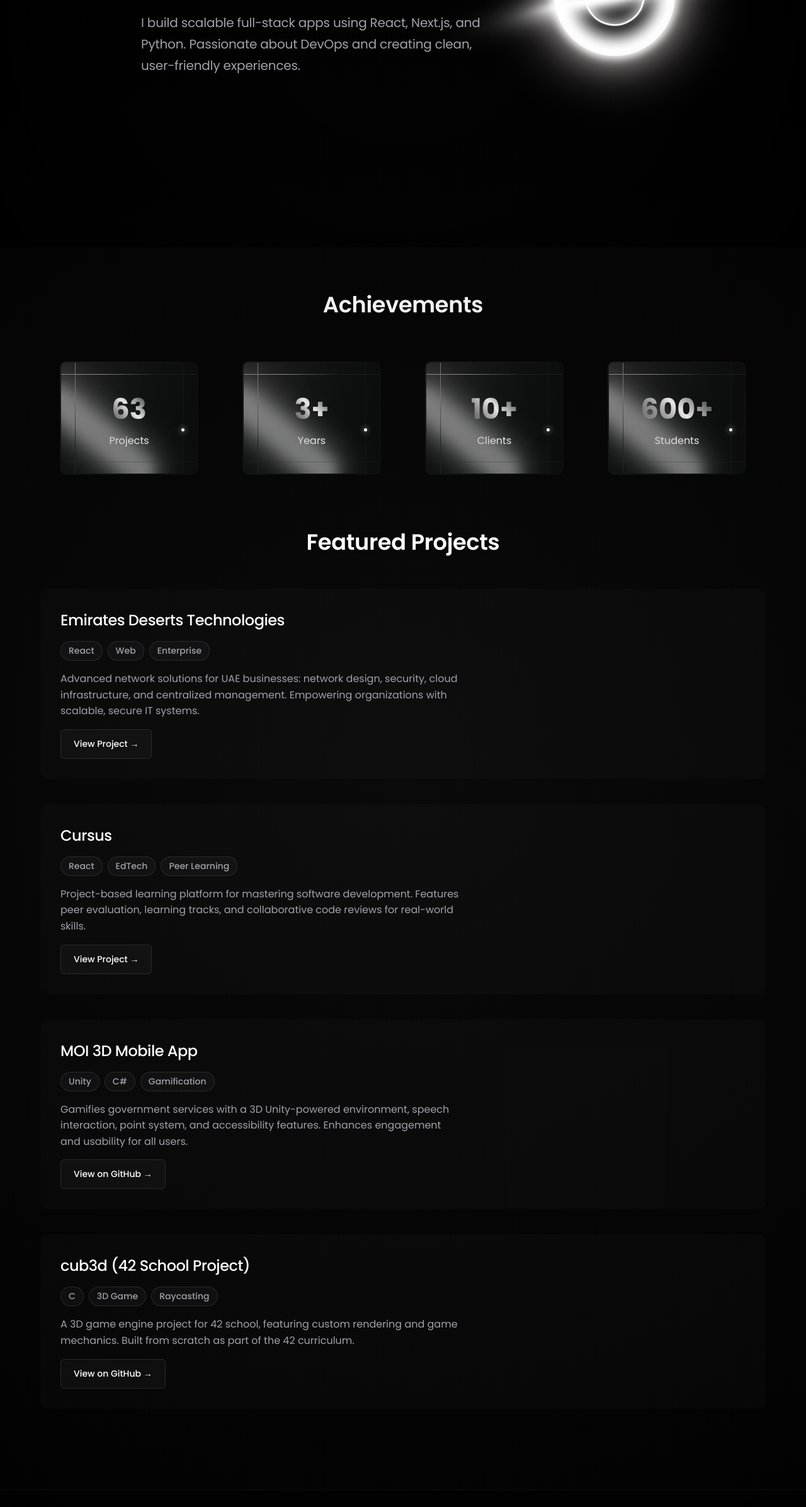
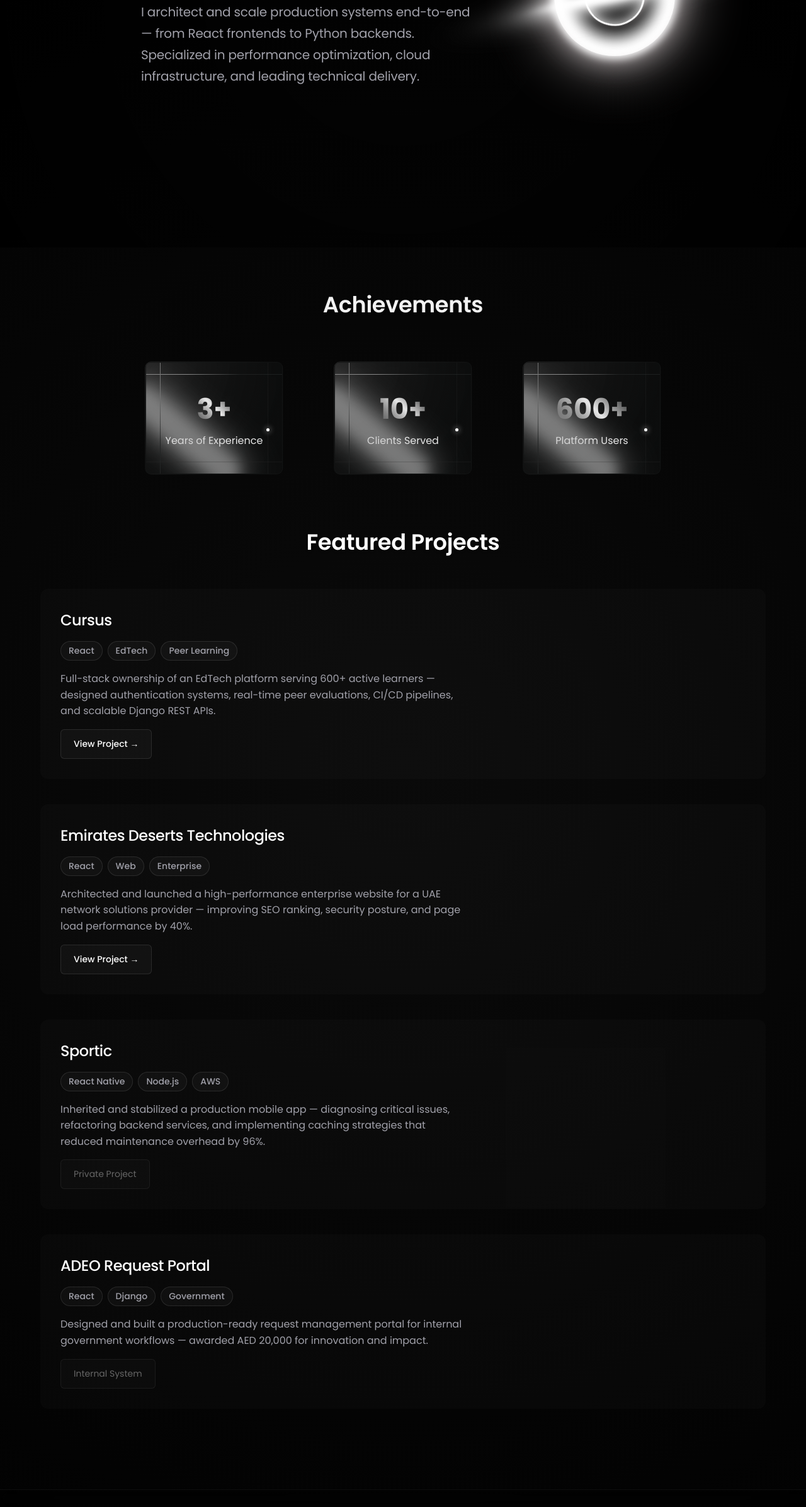
Before and after one commit to basheer421/portfolio, a website: page public/index.html in a window 1280 px wide. Shown: the part 407-2800 px from the top of the page at 63% size. Drawn offline with Linux system fonts and the light colour scheme.

Commit message:
feat: Update portfolio content and meta tags for senior positioning, including a new development TODO list.

```diff
--- a/public/index.html
+++ b/public/index.html
@@ -3,7 +3,11 @@
   <head>
     <meta charset="UTF-8" />
     <meta name="viewport" content="width=device-width, initial-scale=1.0" />
-    <title>Bachir Ammar - Full Stack Developer</title>
+    <title>Bachir Ammar - Senior Full-Stack Engineer</title>
+    <meta
+      name="description"
+      content="Senior Full-Stack Engineer specializing in React, Node.js, Django, and cloud infrastructure. Architecting scalable production systems for startups and enterprises. Based in UAE."
+    />
     <link rel="stylesheet" href="style.css" />
     <link
       href="https://fonts.googleapis.com/css2?family=Poppins:wght@300;400;500;600;700&display=swap"
@@ -37,12 +41,16 @@
       <section class="hero" id="hero">
         <div class="hero-content">
           <h1>Bachir Ammar</h1>
-          <h2>Full Stack Engineer</h2>
+          <h2>Senior Full-Stack Engineer</h2>
           <p>
-            I build scalable full-stack apps using React, Next.js, and Python.
-            Passionate about DevOps and creating clean, user-friendly
-            experiences.
+            I architect and scale production systems end-to-end — from React
+            frontends to Python backends. Specialized in performance
+            optimization, cloud infrastructure, and leading technical delivery.
           </p>
+          <!-- <p class="currently">
+            <span class="currently-label">Currently:</span> Scaling Cursus to
+            2,000+ users and optimizing Sportic's mobile infrastructure.
+          </p> -->
         </div>
         <div class="loader">
           <div class="blackhole">
@@ -67,21 +75,8 @@
             <div class="dot"></div>
             <div class="card">
               <div class="ray"></div>
-              <div class="text">63</div>
-              <div>Projects</div>
-              <div class="line topl"></div>
-              <div class="line leftl"></div>
-              <div class="line bottoml"></div>
-              <div class="line rightl"></div>
-            </div>
-          </div>
-
-          <div class="outer stagger-item">
-            <div class="dot"></div>
-            <div class="card">
-              <div class="ray"></div>
               <div class="text">3+</div>
-              <div>Years</div>
+              <div>Years of Experience</div>
               <div class="line topl"></div>
               <div class="line leftl"></div>
               <div class="line bottoml"></div>
@@ -94,7 +89,7 @@
             <div class="card">
               <div class="ray"></div>
               <div class="text">10+</div>
-              <div>Clients</div>
+              <div>Clients Served</div>
               <div class="line topl"></div>
               <div class="line leftl"></div>
               <div class="line bottoml"></div>
@@ -107,7 +102,7 @@
             <div class="card">
               <div class="ray"></div>
               <div class="text">600+</div>
-              <div>Students</div>
+              <div>Platform Users</div>
               <div class="line topl"></div>
               <div class="line leftl"></div>
               <div class="line bottoml"></div>
@@ -122,6 +117,33 @@
           <h2 class="projects-title fade-in">Featured Projects</h2>
         </div>
         <div class="project-cards">
+          <div class="project-card slide-in-right">
+            <div class="project-content">
+              <div>
+                <div class="project-card-header">
+                  <h3>Cursus</h3>
+                  <div class="project-tags">
+                    <span class="tag">React</span>
+                    <span class="tag">EdTech</span>
+                    <span class="tag">Peer Learning</span>
+                  </div>
+                </div>
+                <div class="project-card-description">
+                  <p>
+                    Full-stack ownership of an EdTech platform serving 600+
+                    active learners — designed authentication systems, real-time
+                    peer evaluations, CI/CD pipelines, and scalable Django REST
+                    APIs.
+                  </p>
+                  <div class="project-links">
+                    <a href="https://cursus.ae" target="_blank"
+                      >View Project →</a
+                    >
+                  </div>
+                </div>
+              </div>
+            </div>
+          </div>
           <!-- edeserts.org -->
           <div class="project-card slide-in-left">
             <div class="project-content">
@@ -136,10 +158,9 @@
                 </div>
                 <div class="project-card-description">
                   <p>
-                    Advanced network solutions for UAE businesses: network
-                    design, security, cloud infrastructure, and centralized
-                    management. Empowering organizations with scalable, secure
-                    IT systems.
+                    Architected and launched a high-performance enterprise
+                    website for a UAE network solutions provider — improving SEO
+                    ranking, security posture, and page load performance by 40%.
                   </p>
                   <div class="project-links">
                     <a href="https://edeserts.org" target="_blank"
@@ -150,84 +171,52 @@
               </div>
             </div>
           </div>
-          <div class="project-card slide-in-right">
+          <!-- Sportic -->
+          <div class="project-card slide-in-left">
             <div class="project-content">
               <div>
                 <div class="project-card-header">
-                  <h3>Cursus</h3>
+                  <h3>Sportic</h3>
                   <div class="project-tags">
-                    <span class="tag">React</span>
-                    <span class="tag">EdTech</span>
-                    <span class="tag">Peer Learning</span>
+                    <span class="tag">React Native</span>
+                    <span class="tag">Node.js</span>
+                    <span class="tag">AWS</span>
                   </div>
                 </div>
                 <div class="project-card-description">
                   <p>
-                    Project-based learning platform for mastering software
-                    development. Features peer evaluation, learning tracks, and
-                    collaborative code reviews for real-world skills.
+                    Inherited and stabilized a production mobile app —
+                    diagnosing critical issues, refactoring backend services,
+                    and implementing caching strategies that reduced maintenance
+                    overhead by 96%.
                   </p>
                   <div class="project-links">
-                    <a href="https://cursus.ae" target="_blank"
-                      >View Project →</a
-                    >
+                    <span class="nolink">Private Project</span>
                   </div>
                 </div>
               </div>
             </div>
           </div>
-          <!-- MOI 3D App -->
-          <div class="project-card slide-in-left">
+          <!-- ADEO Request Portal -->
+          <div class="project-card slide-in-right">
             <div class="project-content">
               <div>
                 <div class="project-card-header">
-                  <h3>MOI 3D Mobile App</h3>
+                  <h3>ADEO Request Portal</h3>
                   <div class="project-tags">
-                    <span class="tag">Unity</span>
-                    <span class="tag">C#</span>
-                    <span class="tag">Gamification</span>
+                    <span class="tag">React</span>
+                    <span class="tag">Django</span>
+                    <span class="tag">Government</span>
                   </div>
                 </div>
                 <div class="project-card-description">
                   <p>
-                    Gamifies government services with a 3D Unity-powered
-                    environment, speech interaction, point system, and
-                    accessibility features. Enhances engagement and usability
-                    for all users.
+                    Designed and built a production-ready request management
+                    portal for internal government workflows — awarded AED
+                    20,000 for innovation and impact.
                   </p>
                   <div class="project-links">
-                    <a href="https://github.com/basheer421/MOI" target="_blank"
-                      >View on GitHub →</a
-                    >
-                  </div>
-                </div>
-              </div>
-            </div>
-          </div>
-          <!-- cub3d -->
-          <div class="project-card slide-in-right">
-            <div class="project-content">
-              <div>
-                <div class="project-card-header">
-                  <h3>cub3d (42 School Project)</h3>
-                  <div class="project-tags">
-                    <span class="tag">C</span>
-                    <span class="tag">3D Game</span>
-                    <span class="tag">Raycasting</span>
-                  </div>
-                </div>
-                <div class="project-card-description">
-                  <p>
-                    A 3D game engine project for 42 school, featuring custom
-                    rendering and game mechanics. Built from scratch as part of
-                    the 42 curriculum.
-                  </p>
-                  <div class="project-links">
-                    <a
-                      href="https://github.com/Mustafa-wr/CUB_3D"
-                      target="_blank"
-                      >View on GitHub →</a
-                    >
+                    <span class="nolink">Internal System</span>
                   </div>
                 </div>
               </div>
@@ -243,8 +232,8 @@
             <div class="footer-info">
               <h3 class="footer-title">Let's Connect</h3>
               <p class="footer-description">
-                I'm always open to discussing new opportunities, collaborations,
-                or just having a chat about technology and development.
+                Open to consulting engagements, technical leadership roles, and
+                high-impact collaborations. Let's build something meaningful.
               </p>
               <div class="footer-social">
                 <a
@@ -314,8 +303,7 @@
             <div class="footer-copyright">
               <p>&copy; 2025 Bachir Ammar. All rights reserved.</p>
               <p class="footer-built">
-                Built with passion and plain HTML, CSS, and Javascript because
-                simplicity is not simple.
+                Crafted with intention. No frameworks, just fundamentals.
               </p>
             </div>
           </div>
--- a/public/style.css
+++ b/public/style.css
@@ -518,6 +518,45 @@ body::after {
   cursor: not-allowed;
 }
 
+/* Currently Status */
+.currently {
+  font-size: 0.95rem;
+  color: #71717a;
+  font-style: italic;
+  margin-top: 0.5rem;
+}
+
+.currently-label {
+  color: #22c55e;
+  font-weight: 500;
+  font-style: normal;
+}
+
+/* Skills Strip */
+.skills-strip {
+  width: 100%;
+  max-width: 1200px;
+  margin: 0 auto;
+  padding: 2rem 1.5rem;
+  position: relative;
+  z-index: 2;
+  text-align: center;
+}
+
+.skills-strip p {
+  color: #71717a;
+  font-size: 1rem;
+  font-weight: 500;
+  letter-spacing: 0.02em;
+  line-height: 1.8;
+}
+
+@media (max-width: 600px) {
+  .skills-strip p {
+    font-size: 0.9rem;
+  }
+}
+
 /* Achievements Section */
 .achievements {
   width: 100%;
@@ -539,10 +578,10 @@ body::after {
 }
 
 .achievements-grid {
-  display: grid;
-  grid-template-columns: repeat(4, 1fr);
-  gap: 1.5rem;
-  justify-items: center;
+  display: flex;
+  flex-wrap: wrap;
+  gap: 5rem;
+  justify-content: center;
   padding: 1rem;
 }
 
@@ -612,6 +651,7 @@ body::after {
   flex-direction: column;
   color: rgba(255, 255, 255, 0.9);
   overflow: hidden;
+  text-align: center;
 }
 
 .ray {
@@ -688,11 +728,6 @@ body::after {
 
 /* Media queries for achievements */
 @media (max-width: 1200px) {
-  .achievements-grid {
-    grid-template-columns: repeat(2, 1fr);
-    gap: 1.5rem;
-  }
-
   .outer {
     width: 240px;
     height: 190px;
@@ -710,8 +745,7 @@ body::after {
   }
 
   .achievements-grid {
-    grid-template-columns: repeat(2, 1fr);
-    gap: 1rem;
+    gap: 2rem;
   }
 
   .outer {
@@ -747,8 +781,7 @@ body::after {
 
 @media (max-width: 480px) {
   .achievements-grid {
-    grid-template-columns: 1fr;
-    gap: 1rem;
+    gap: 3rem;
   }
 
   .outer {
```
